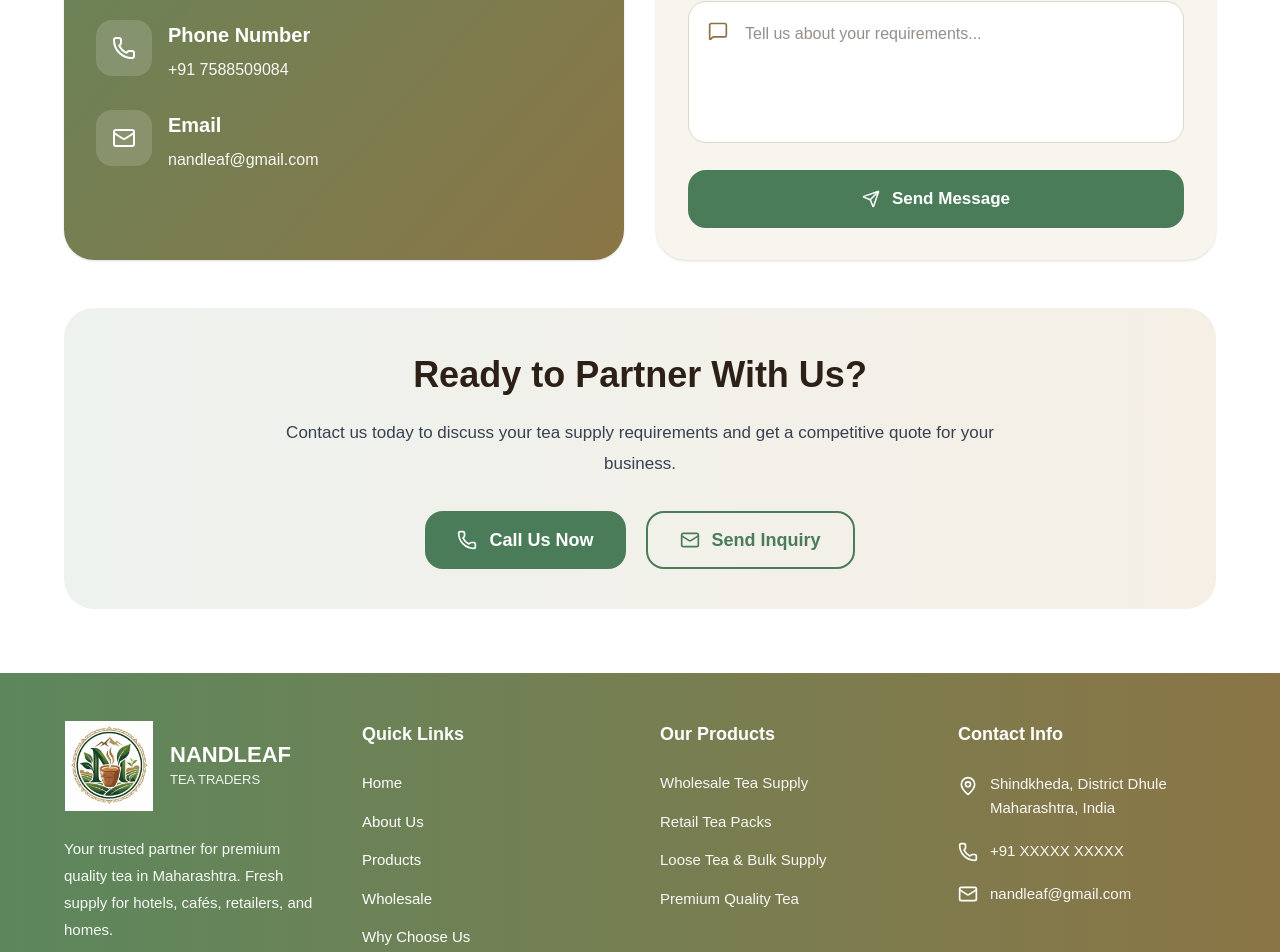
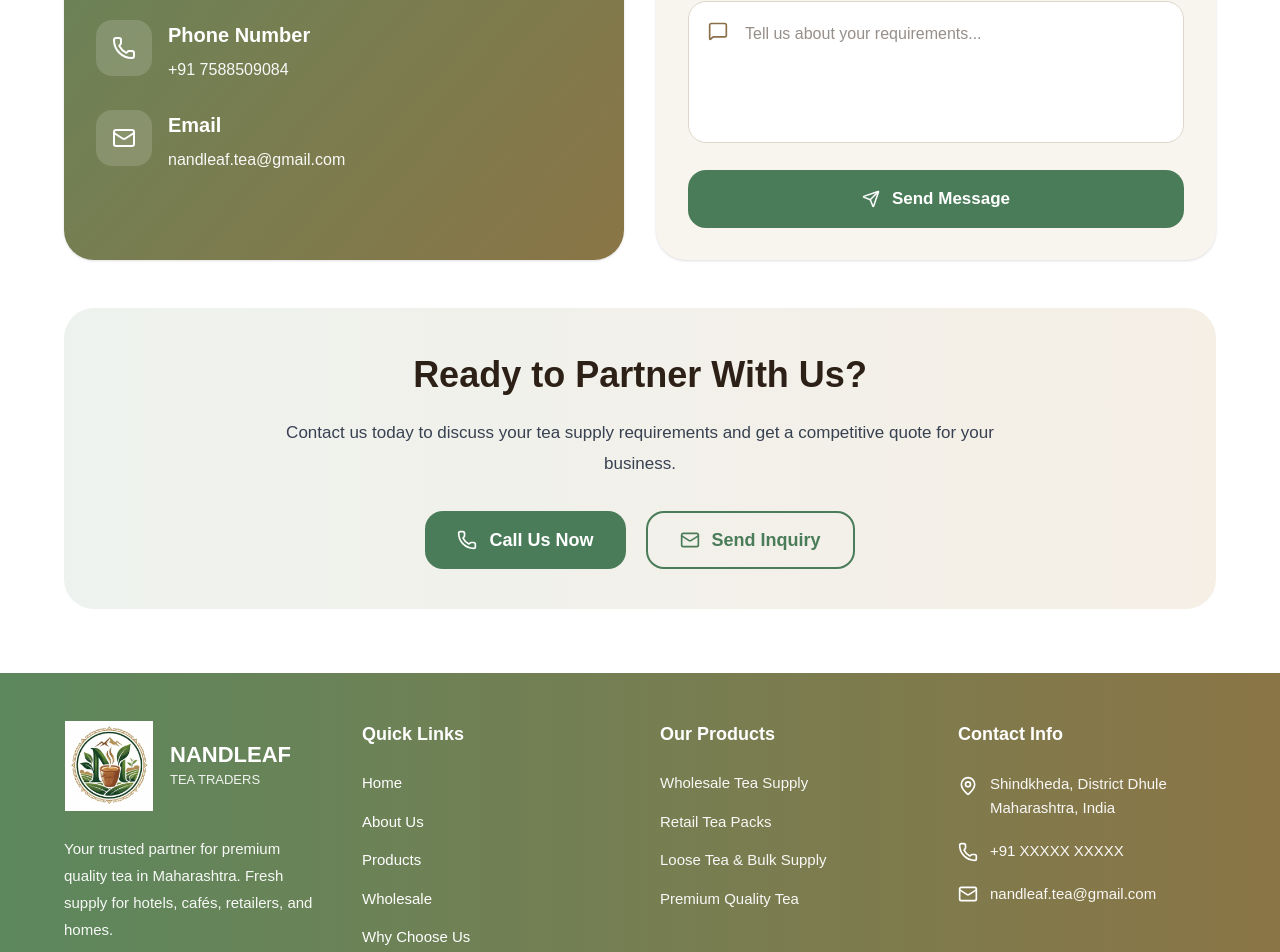
Before and after one commit to DKanojiya-28/nandleaf-tea-traders, a React (Vite) app in the folder client/: page / in a window 1280 px wide. Shown: the part 7725-8677 px from the top of the page. Built offline with nearby package versions, Linux system fonts and the light colour scheme; no server answers.

Commit message:
Email added

```diff
--- a/client/src/components/layout/Footer.jsx
+++ b/client/src/components/layout/Footer.jsx
@@ -225,10 +225,10 @@
                 <Mail size={20} />
 
                 <a
-                  href="mailto:nandleaf@gmail.com"
+                  href="mailto:nandleaf.tea@gmail.com"
                   className="text-[15px] text-white/95 hover:underline break-all"
                 >
-                  nandleaf@gmail.com
+                  nandleaf.tea@gmail.com
                 </a>
 
               </div>
--- a/client/src/components/sections/Contact.jsx
+++ b/client/src/components/sections/Contact.jsx
@@ -213,10 +213,10 @@
                   </h4>
 
                   <a
-                    href="mailto:nandleaf@gmail.com"
+                    href="mailto:nandleaf.tea@gmail.com"
                     className="text-[16px] text-white/95 hover:underline break-all"
                   >
-                    nandleaf@gmail.com
+                    nandleaf.tea@gmail.com
                   </a>
 
                 </div>
@@ -373,7 +373,7 @@
 
               {/* Email */}
               <a
-                href="mailto:nandleaf@gmail.com"
+                href="mailto:nandleaf.tea@gmail.com"
                 className="border-2 border-[#4a7c59] text-[#4a7c59] hover:bg-[#4a7c59] hover:text-white transition-all duration-300 px-8 h-[58px] rounded-[18px] text-[18px] font-semibold inline-flex items-center gap-3"
               >
 
```
